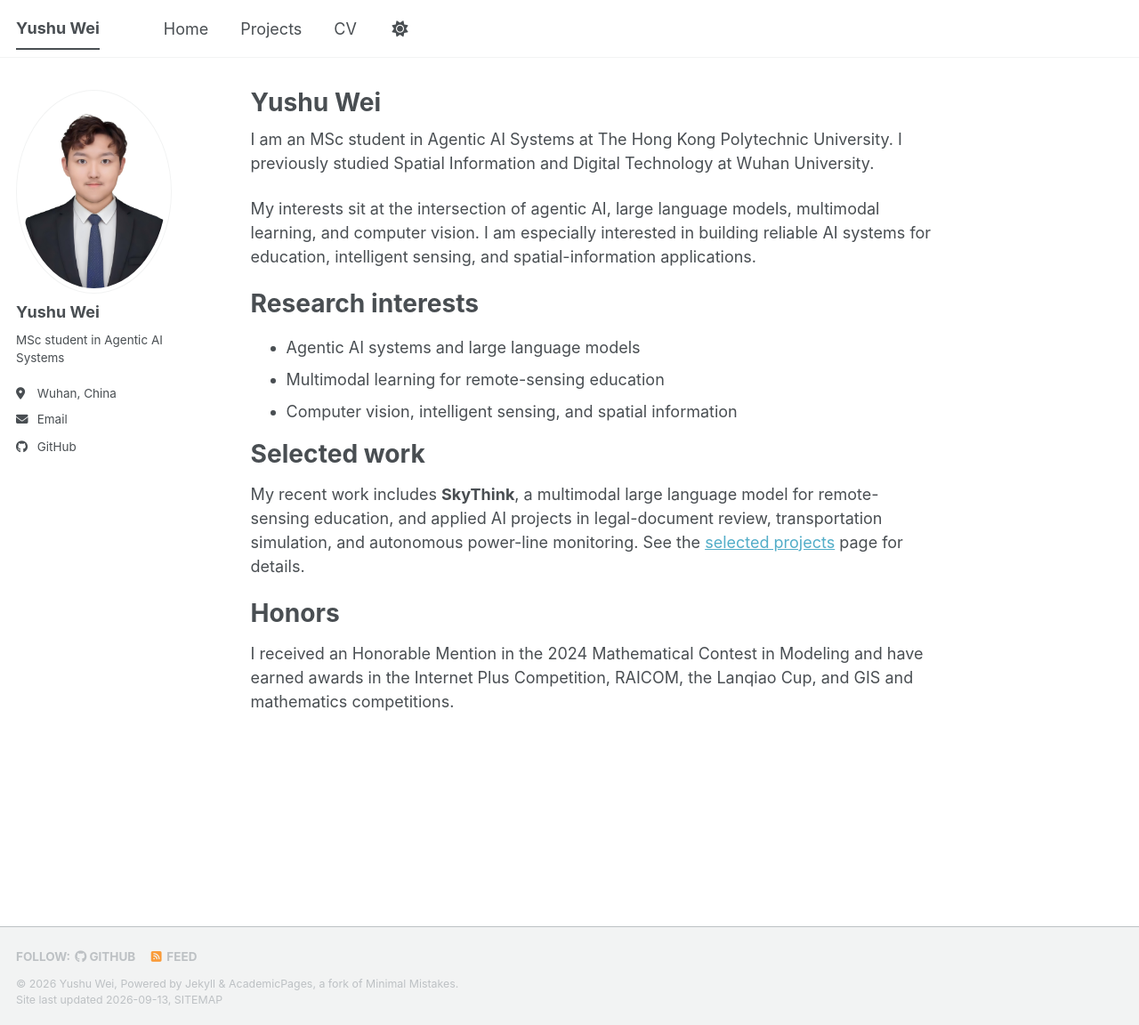
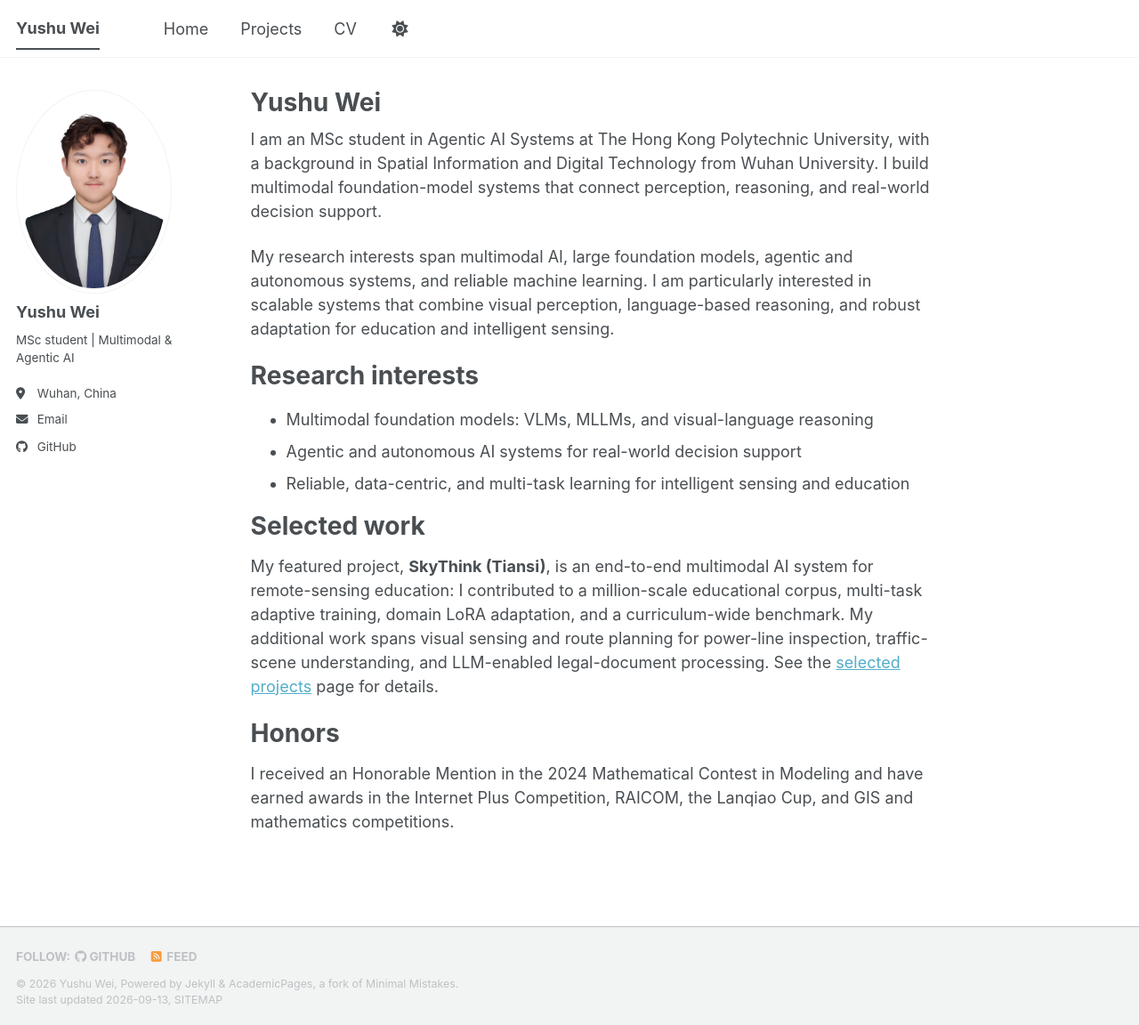
Before and after one commit to Shukvee/shukvee.github.io, a Jekyll site: the page built from _pages/about.md, in a window 1280 px wide and 1152 px high. Shown: the whole window at 89% size. Built offline with Jekyll 4.4.1, drawn with Linux system fonts in a browser that asks for light colours; a style sheet for code colours, icons or effects is not loaded.

Commit message:
Tailor portfolio for multimodal and agentic AI research

```diff
--- a/_config.yml
+++ b/_config.yml
@@ -12,7 +12,7 @@ site_theme               : "default" # The available themes options are "default
 title                    : "Yushu Wei"
 title_separator          : "-"
 name                     : &name "Yushu Wei"
-description              : &description "Yushu Wei's academic portfolio in agentic AI, multimodal learning, and computer vision."
+description              : &description "Yushu Wei's academic portfolio in multimodal foundation models, agentic AI, and reliable intelligent systems."
 url                      : "https://shukvee.github.io"
                                                            # or if you already have some other page hosted on Github then use "https://[your GitHub username].github.io/[Your Repo Name]"
 baseurl                  : "" # the subpath of your site, e.g. "/blog"
@@ -26,7 +26,7 @@ author:
   avatar           : "WEI-23.jpg"
   name             : "Yushu Wei"
   pronouns         : # example: "she/her"
-  bio              : "MSc student in Agentic AI Systems"
+  bio              : "MSc student | Multimodal & Agentic AI"
   location         : "Wuhan, China"
   employer         :
   uri              : # URL
--- a/_pages/about.md
+++ b/_pages/about.md
@@ -7,21 +7,21 @@ redirect_from:
   - /about.html
 ---
 
-I am an MSc student in Agentic AI Systems at The Hong Kong Polytechnic University. I previously studied Spatial Information and Digital Technology at Wuhan University.
+I am an MSc student in Agentic AI Systems at The Hong Kong Polytechnic University, with a background in Spatial Information and Digital Technology from Wuhan University. I build multimodal foundation-model systems that connect perception, reasoning, and real-world decision support.
 
-My interests sit at the intersection of agentic AI, large language models, multimodal learning, and computer vision. I am especially interested in building reliable AI systems for education, intelligent sensing, and spatial-information applications.
+My research interests span multimodal AI, large foundation models, agentic and autonomous systems, and reliable machine learning. I am particularly interested in scalable systems that combine visual perception, language-based reasoning, and robust adaptation for education and intelligent sensing.
 
 Research interests
 ======
 
-* Agentic AI systems and large language models
-* Multimodal learning for remote-sensing education
-* Computer vision, intelligent sensing, and spatial information
+* Multimodal foundation models: VLMs, MLLMs, and visual-language reasoning
+* Agentic and autonomous AI systems for real-world decision support
+* Reliable, data-centric, and multi-task learning for intelligent sensing and education
 
 Selected work
 ======
 
-My recent work includes **SkyThink**, a multimodal large language model for remote-sensing education, and applied AI projects in legal-document review, transportation simulation, and autonomous power-line monitoring. See the [selected projects](/portfolio/) page for details.
+My featured project, **SkyThink (Tiansi)**, is an end-to-end multimodal AI system for remote-sensing education: I contributed to a million-scale educational corpus, multi-task adaptive training, domain LoRA adaptation, and a curriculum-wide benchmark. My additional work spans visual sensing and route planning for power-line inspection, traffic-scene understanding, and LLM-enabled legal-document processing. See the [selected projects](/portfolio/) page for details.
 
 Honors
 ======
--- a/_pages/portfolio.html
+++ b/_pages/portfolio.html
@@ -1,6 +1,6 @@
 ---
 layout: archive
-title: "Selected Projects"
+title: "Selected Research Projects"
 permalink: /portfolio/
 author_profile: true
 ---
@@ -8,6 +8,7 @@ author_profile: true
 {% include base_path %}
 
 
-{% for post in site.portfolio %}
+{% assign ordered_portfolio = site.portfolio | sort: "order" %}
+{% for post in ordered_portfolio %}
   {% include archive-single.html %}
 {% endfor %}
```
Also changed, not shown: _portfolio/2023-09-portfolio-2.md (renamed from _portfolio/portfolio-2.html, +2 -1 lines), _portfolio/2024-03-transim.md (renamed from _portfolio/2024-03-01-transim.md, +2 -1 lines), _portfolio/2024-09-smart-patrol-line.md (renamed from _portfolio/2024-09-01-smart-patrol-line.md, +2 -1 lines), _portfolio/2025-03-portfolio-1.md (added, +16 -0 lines), _portfolio/portfolio-1.md (deleted, +0 -15 lines).
